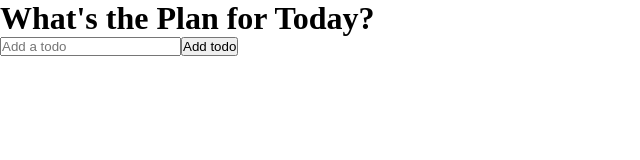
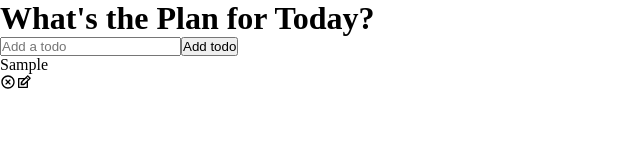
Before and after one commit to andressabertolini/todo-list-app, a React (Create React App) app: page / in a window 1280 px wide. Both pictures are taken after typing "Sample" into the empty fields and a click on the button "Add todo". Shown: the top 160 px of the page, without its empty margins (0-640 px from the left). Built offline with nearby package versions, Linux system fonts and the light colour scheme.

Commit message:
Edit and remove todos functions

```diff
--- a/package.json
+++ b/package.json
@@ -8,6 +8,7 @@
     "@testing-library/user-event": "^12.1.10",
     "react": "^17.0.1",
     "react-dom": "^17.0.1",
+    "react-icons": "^4.1.0",
     "react-scripts": "4.0.1",
     "web-vitals": "^0.2.4"
   },
--- a/src/components/Todo.js
+++ b/src/components/Todo.js
@@ -0,0 +1,48 @@
+import React, {useState} from 'react'
+import TodoForm from './TodoForm'
+import { RiCloseCircleLine } from 'react-icons/ri'
+import { TiEdit } from 'react-icons/ti'
+
+function Todo({todos, completeTodo, removeTodo, updateTodo}){
+
+    const [edit, setEdit] = useState({
+        id: null,
+        value: ""
+    });
+
+    const submitUpdate = value => {
+        updateTodo(edit.id, value)
+        setEdit({
+            id: null,
+            value: ""
+        })
+    }
+
+    if(edit.id){
+        return<TodoForm edit={edit} onSubmit={submitUpdate} />
+    }
+
+    return todos.map((todo, index) => (
+        <div
+            className={todo.isComplete ? "todo-row complete": "todo-row"}
+            key={index}
+        >
+            <div key={todo.id} onClick={() => completeTodo(todo.id)}>
+                {todo.text}
+            </div>
+            <div classname="icons">
+                <RiCloseCircleLine
+                    onclick={() => removeTodo(todo.id)}
+                    className="delete-icon"
+                />
+                <TiEdit
+                    onclick={() => setEdit({id: todo.id, value: todo.text})}
+                    className="edit-icon"
+                />
+            </div>
+
+        </div>
+    ))
+}
+
+export default Todo;
--- a/src/components/TodoList.js
+++ b/src/components/TodoList.js
@@ -1,5 +1,6 @@
 import React, {useState} from 'react'
 import TodoForm from "./TodoForm"
+import Todo from "./Todo"
 
 function TodoList(){
     const [todos, setTodos] = useState([]);
@@ -9,19 +10,49 @@
             return
         }
 
+        //spread operator
         const newTodos = [todo, ...todos]
-        //spreads
 
         setTodos(newTodos)
         console.log(todo, ...todos);
+    }
+
+    const removeTodo = id => {
+        const removeArr = [...todos].filter(todo => todo.id !== id)
+
+        setTodos(removeArr);
+    }
+
+    const updateTodo = (todoId, newValue) => {
+        if(!newValue.text || /^s*$/.test(newValue.text)){
+            return;
+        }
+
+        setTodos(prev => prev.map(item => (item.id === todoId ? newValue : item)));
+    }
+
+    const completeTodo = id => {
+        let updatedTodos = todos.map(todo => {
+            if(todo.id === id) {
+                todo.isComplete = !todo.isComplete
+            }
+            return todo
+        })
+        setTodos(updatedTodos);
     }
 
     return(
         <div>
             <h1>What's the Plan for Today?</h1>
             <TodoForm onSubmit={addTodo}/>
+            <Todo
+                todos={todos}
+                completeTodo={completeTodo}
+                removeTodo={removeTodo}
+                updateTodo={updateTodo}
+            />
         </div>
     )
 }
 
-export default TodoList
+export default TodoList;
```
Also changed, not shown: 2 other files (tests, documents, lock files or other folders).
